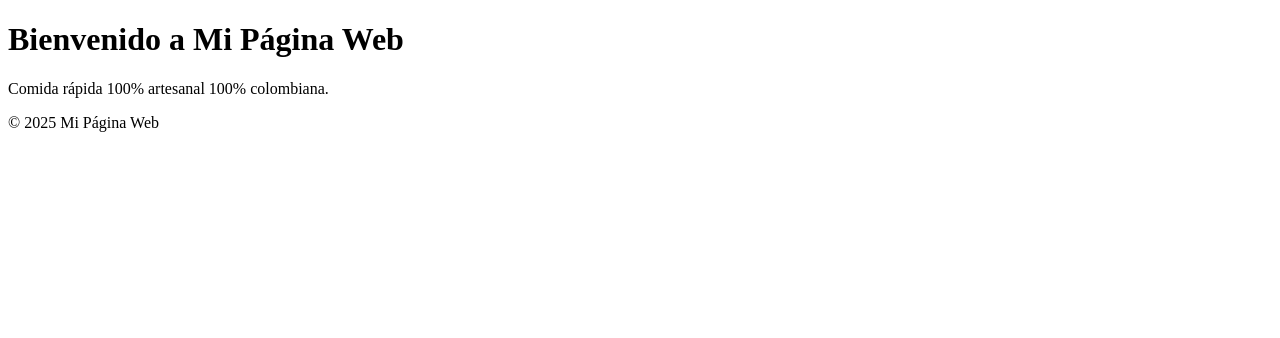
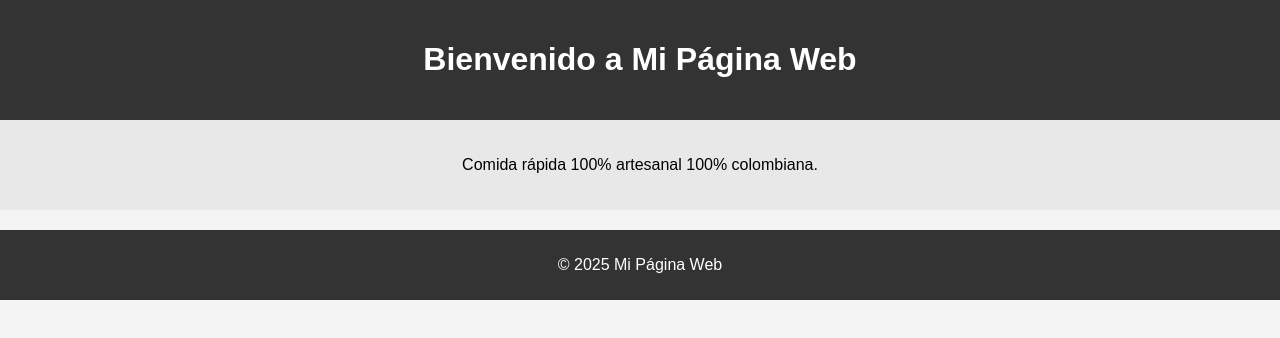
Before and after one commit to Camroap/Camroap.github.io, a plain HTML site: page index.html in a window 1280 px wide. Drawn offline with Linux system fonts and the light colour scheme.

Commit message:
Update index.html

```diff
--- a/index.html
+++ b/index.html
@@ -4,7 +4,7 @@
     <meta charset="UTF-8">
     <meta name="viewport" content="width=device-width, initial-scale=1.0">
     <title>Mi Página Web</title>
-    <link rel="stylesheet" href="styles">
+    <link rel="stylesheet" href="styles.css"> <!-- Enlace al archivo CSS -->
 </head>
 <body>
     <header>
```
